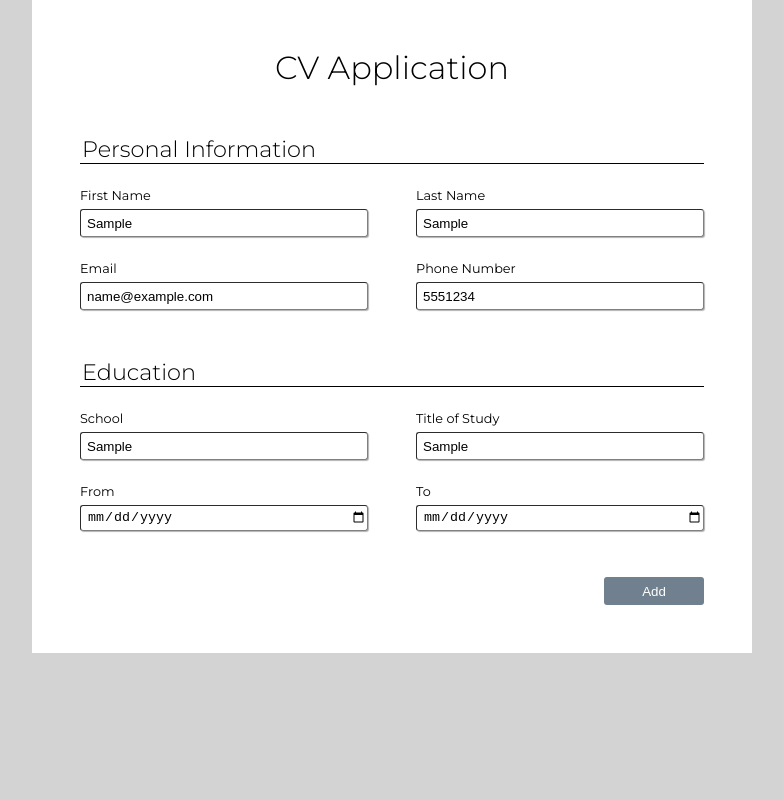
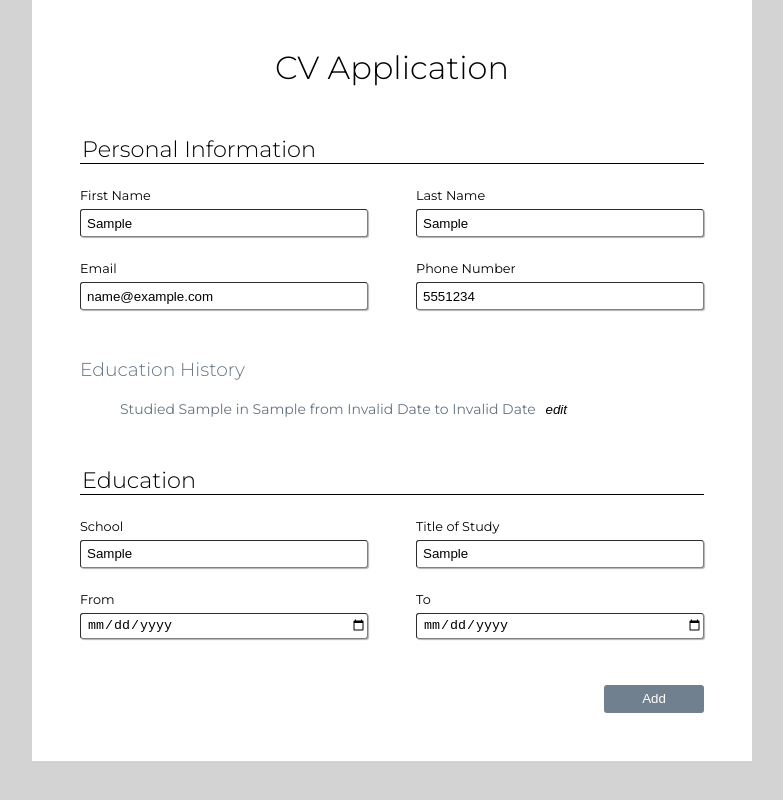
Before and after one commit to Ali-009/cv-app-2, a React (Create React App) app: page / in a window 1280 px wide. Both pictures are taken after typing "Sample", "Sample", "name@example.com", "5551234", "Sample", "Sample" into the empty fields and a click on the button "Add". Shown: the whole page, without its empty margins (248-1031 px from the left). Built offline with nearby package versions, Linux system fonts and the light colour scheme.

Commit message:
Education history can now be edited

```diff
--- a/package.json
+++ b/package.json
@@ -9,6 +9,7 @@
     "react": "^18.2.0",
     "react-dom": "^18.2.0",
     "react-scripts": "5.0.1",
+    "uniqid": "^5.4.0",
     "web-vitals": "^2.1.4"
   },
   "scripts": {
--- a/src/App.js
+++ b/src/App.js
@@ -2,6 +2,10 @@
 import React from 'react';
 import PersonalInfoInput from './components/PersonalInfoInput';
 import EducationInput from './components/EducationInput';
+import HistoryContainer from './components/HistoryContainer';
+import EduHistoryItem from './components/EduHistoryItem';
+
+import uniqid from 'uniqid'
 import './styles/app-style.css'
 
 class App extends React.Component{
@@ -17,9 +21,23 @@ class App extends React.Component{
       eduStart: '',
       eduEnd: '',
       eduHistory: [],
+      eduHistoryEdit: false,
+      schoolEdit: '',
+      studyTitleEdit: '',
+      eduStartEdit: '',
+      eduEndEdit: '',
+      eduEditIndex: 0,
     }
+    //Used to create React Controlled Inputs
     this.updateForm = this.updateForm.bind(this)
+    this.updateEditSection = this.updateEditSection.bind(this)
+    //Used to add an item to a history array
+    this.addHistory = this.addHistory.bind(this)
     this.addEduHistory = this.addEduHistory.bind(this)
+    //Used for editing history arrays
+    this.editHistory = this.editHistory.bind(this)
+    this.editEduHistoryRequest = this.editEduHistoryRequest.bind(this)
+    this.editEduHistory = this.editEduHistory.bind(this)
   }
 
   updateForm(name, value){
@@ -28,10 +46,20 @@ class App extends React.Component{
     })
   }
 
+  //Controlled inputs for edit sections of the form
+  //To the section components, both forms of updating the form are identical and are referenced using this.props.updateForm
+  //The state member variables for editing are named similar to the ones in MainForm and only have 'Edit' at the end of their key
+  //The function below is also reusable for editing experience section
+  updateEditSection(key, value){
+    this.setState({
+        [key + 'Edit']: value,
+    })
+  }
+
   //A generic function that is used for adding both education and work experience history
-  addHistory(data, historyArray){
+  addHistory(historyItem, historyArray){
     const updatedHistory = historyArray.concat({
-      ...data,
+      ...historyItem,
     })
     return updatedHistory
   }
@@ -46,18 +74,102 @@ class App extends React.Component{
     })
   }
 
+  //The request to edit history has to be separate for both education and work experience
+  //due to the small differences between them. An abstraction for both couldn't be written
+  editEduHistoryRequest(elementData, index){
+    this.setState({
+        eduHistoryEdit: true,
+        schoolEdit: elementData.school,
+        studyTitleEdit: elementData.studyTitle,
+        eduStartEdit: elementData.eduStart,
+        eduEndEdit: elementData.eduEnd,
+        eduEditIndex: index,
+    })
+  }
+
+  //A generic function for editing history
+  editHistory(historyArray, sourceObj, targetObj, currentEditIndex){
+    const updatedHistory = historyArray.map((historyElement, index) => {
+      if(currentEditIndex === index){
+        for(const historyItem in targetObj){
+          targetObj[historyItem] = sourceObj[historyItem+'Edit']
+        }
+        return targetObj
+      } else {
+        return historyElement
+      }
+    })
+
+    return updatedHistory
+  }
+
+  editEduHistory(){
+    this.setState((state) => {
+      const {schoolEdit, studyTitleEdit, eduStartEdit, eduEndEdit, eduHistory, eduEditIndex} = state
+      const editSource = {schoolEdit, studyTitleEdit, eduStartEdit, eduEndEdit}
+      let editTarget = {
+        school: '',
+        studyTitle: '',
+        eduStart: '',
+        eduEnd: '',
+      }
+
+      return{
+        eduHistory: this.editHistory(eduHistory, editSource, editTarget, eduEditIndex)
+      }
+    })
+  }
+
   render(){
     const {firstName, lastName, email, phoneNumber} = this.state
-    const {school, studyTitle, eduStart, eduEnd} = this.state
+    const {school, studyTitle, eduStart, eduEnd, eduHistory, eduHistoryEdit} = this.state
+
+    //conditionally render the education history container
+    let eduHistoryContainer = null
+    if(eduHistory.length > 0){
+      eduHistoryContainer
+      = <HistoryContainer title='Education History'>
+          <ul>
+            {eduHistory.map((eduHistoryElement, index) => {
+              return (
+                <EduHistoryItem key={uniqid()}
+                eduHistoryElement={eduHistoryElement}
+                eduHistoryElementIndex={index}
+                editEduHistoryRequest={this.editEduHistoryRequest}/>
+              )
+            })}
+          </ul>
+      </HistoryContainer>
+    }
+
+    //conditionally rendering the education edit section
+    let eduHistoryEditSection = null;
+        if(eduHistoryEdit){
+            const {schoolEdit, studyTitleEdit, eduStartEdit, eduEndEdit} =
+            this.state
+
+            eduHistoryEditSection =
+            <EducationInput header='Edit Education History'
+            buttonPurpose={'Edit'}
+            school={schoolEdit} studyTitle={studyTitleEdit}
+            eduStart={eduStartEdit} eduEnd={eduEndEdit}
+            updateForm={this.updateEditSection}
+            updateEduHistory={this.editEduHistory}/>
+        }
+
     return (
       <div className="app-container">
           <h1>CV Application</h1>
           <form action="#">
             <PersonalInfoInput firstName={firstName} lastName={lastName}
             email={email} phoneNumber={phoneNumber} updateForm={this.updateForm}/>
-          <EducationInput school={school} studyTitle={studyTitle}
+
+            {eduHistoryContainer}
+            {eduHistoryEditSection}
+
+            <EducationInput header='Education' school={school} studyTitle={studyTitle}
             eduStart={eduStart} eduEnd={eduEnd} updateForm={this.updateForm}
-          buttonPurpose='Add' addEduHistory={this.addEduHistory}/>
+            buttonPurpose='Add' updateEduHistory={this.addEduHistory}/>
           </form>
       </div>
     )
--- /dev/null
+++ b/src/components/EduHistoryItem.js
@@ -0,0 +1,26 @@
+import React from 'react'
+
+class EduHistoryItem extends React.Component{
+    constructor(props){
+        super(props)
+        this.handleHistoryEdit = this.handleHistoryEdit.bind(this)
+    }
+
+    handleHistoryEdit(event){
+        const {editEduHistoryRequest, eduHistoryElement, eduHistoryElementIndex}
+        = this.props
+        event.preventDefault()
+        editEduHistoryRequest(eduHistoryElement, eduHistoryElementIndex)
+    }
+
+    render() {
+        const {studyTitle, school, eduStart, eduEnd} = this.props.eduHistoryElement
+        const formattedStartDate = new Date(eduStart).toLocaleDateString('en-GB')
+        const formattedEndDate = new Date(eduEnd).toLocaleDateString('en-GB')
+        return (
+            <li>Studied {studyTitle} in {school} from {formattedStartDate} to {formattedEndDate} <button onClick={this.handleHistoryEdit}>edit</button></li>
+        )
+    }
+}
+
+export default EduHistoryItem
--- a/src/components/EducationInput.js
+++ b/src/components/EducationInput.js
@@ -10,13 +10,13 @@ class EducationInput extends React.Component{
 
     handleClick(event){
         event.preventDefault()
-        this.props.addEduHistory()
+        this.props.updateEduHistory()
     }
 
     render(){
-        const {school, studyTitle, eduStart, eduEnd, updateForm, buttonPurpose} = this.props
+        const {header, school, studyTitle, eduStart, eduEnd, updateForm, buttonPurpose} = this.props
         return (
-            <InputSection title='Education'>
+            <InputSection title={header}>
                 <FormControl name='school' label='School'
                 value={school} updateForm={updateForm}/>
                 <FormControl name='studyTitle' label='Title of Study'
--- /dev/null
+++ b/src/components/HistoryContainer.js
@@ -0,0 +1,19 @@
+import React from 'react'
+
+class HistoryContainer extends React.Component{
+    constructor(props){
+        super(props)
+    }
+
+    render(){
+        const {title, children} = this.props
+        return (
+            <div className="history-container">
+                <h3>{title}</h3>
+                {children}
+            </div>
+        )
+    }
+}
+
+export default HistoryContainer
--- a/src/styles/app-style.css
+++ b/src/styles/app-style.css
@@ -30,3 +30,31 @@ body{
 form{
     width: 720px;
 }
+
+.history-container{
+    margin: 48px;
+    font-family: 'Montserrat';
+    color: hsl(210deg, 12%, 45%);
+}
+
+ul{
+    list-style: none;
+}
+
+.history-container h3{
+    font-weight: 300;
+}
+
+.history-container li{
+    font-size: 14px;
+    margin-bottom: 12px;
+}
+
+.history-container li > button{
+    appearance: none;
+    border: none;
+    outline: none;
+    background-color: transparent;
+    cursor: pointer;
+    font-style: italic;
+}
```
Also changed, not shown: src/components/WorkHistoryItem.js (added), 1 other file (tests, documents, lock files or other folders). Lines whose indentation alone changed are shown as unchanged.
